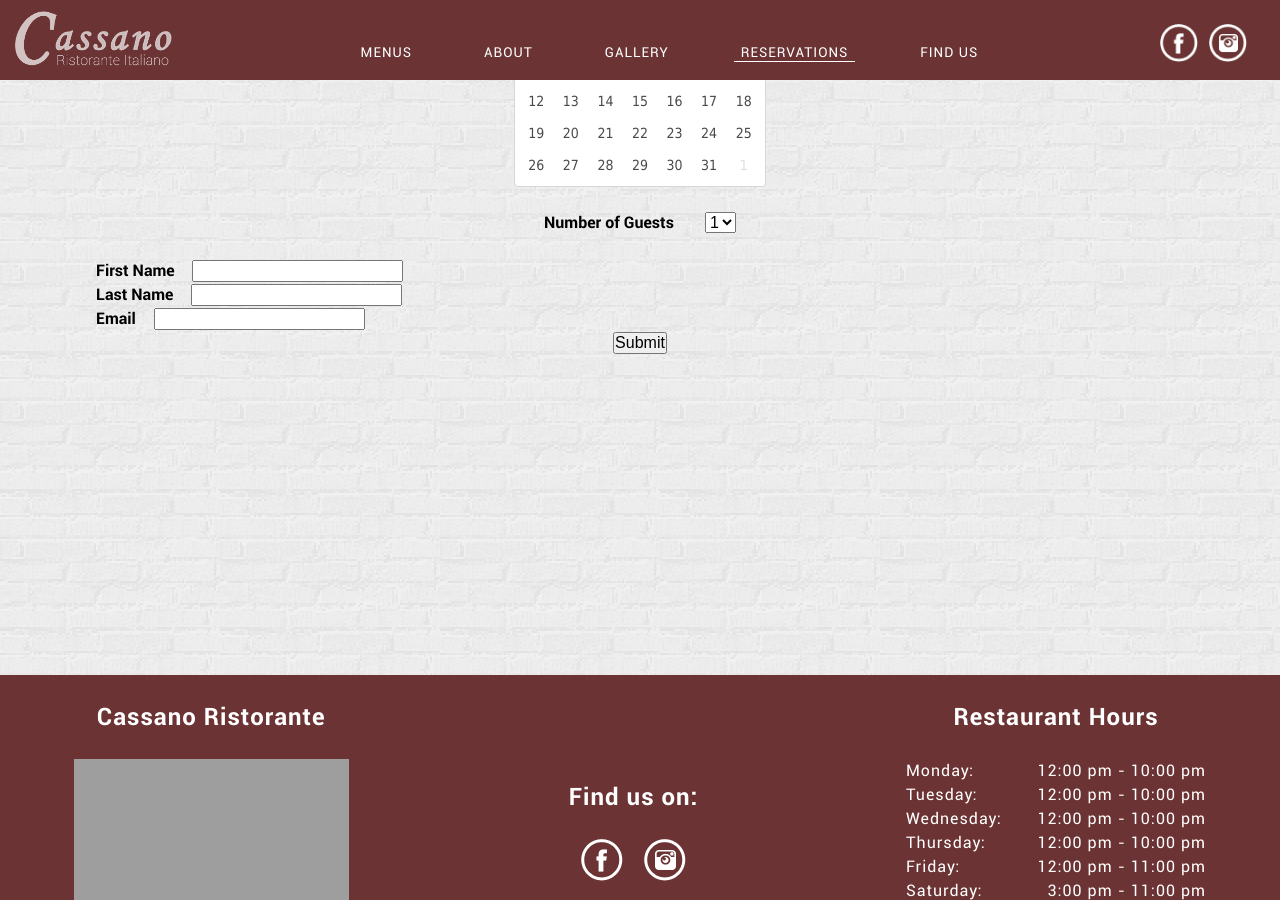
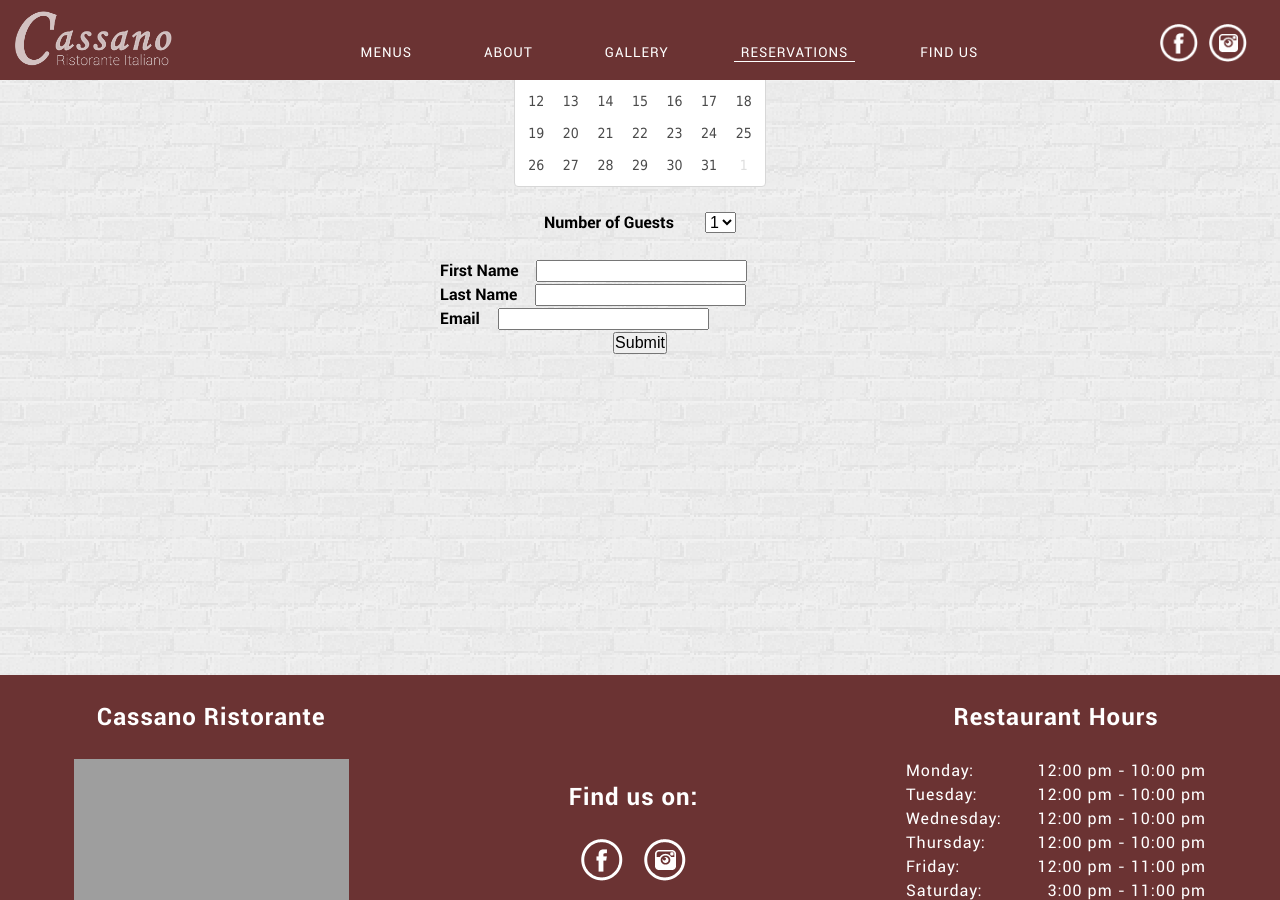
Before and after one commit to cassanoristorante/cassanoristorante.github.io, a Jekyll site: the page built from index.html, in a window 1280 px wide and 900 px high, scrolled down 5305 px. Built offline with Jekyll 4.4.1, drawn with Linux system fonts in a browser that asks for light colours; nearby versions of some CDN libraries; grey boxes are pictures that could not be loaded.

Commit message:
FIXED DA TING

```diff
--- a/css/main.css
+++ b/css/main.css
@@ -650,6 +650,11 @@ a:hover {
 	position:relative;
 }
 
+.reservation-booker {
+	margin:0 auto;
+	text-align:-webkit-center;
+	max-width:400px;
+}
 
 /*-----FOOTER-----*/
 
--- a/index.html
+++ b/index.html
@@ -63,7 +63,7 @@ permalink: "index.html"
 	<div class="page-title cf">
 		<span class="fancy">reserve a </span><span class="bold">TABLE</span>
 	</div>
-	<div class="reservation-booker" style="text-align:-webkit-center;">
+	<div class="reservation-booker">
 		<form method="post" action="contact.php">
 			<div class="datepicker-here" data-language='en'></div><br />
 			<label text="Guests" class="bold">Number of Guests</label> &nbsp; &nbsp; &nbsp;
```
